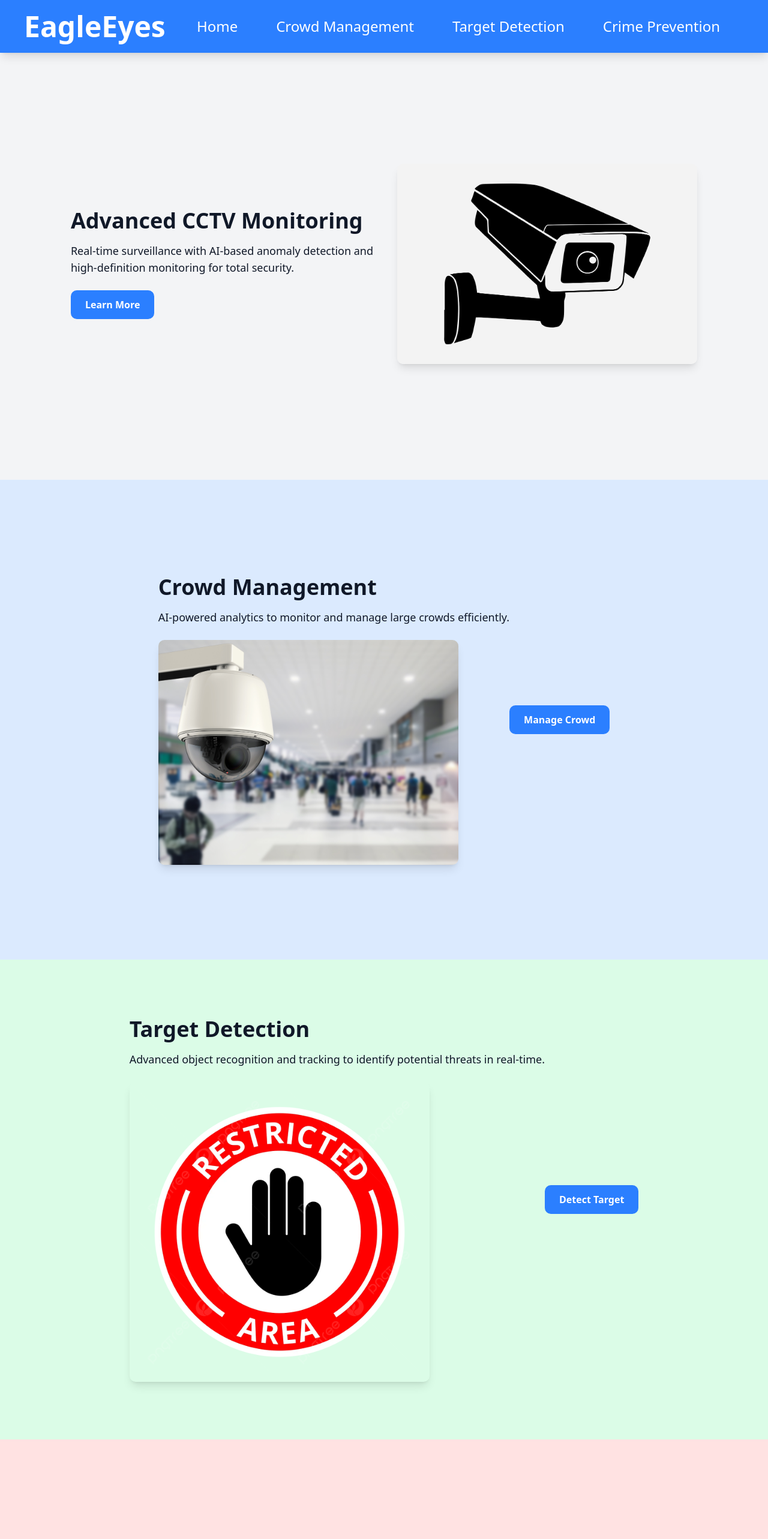
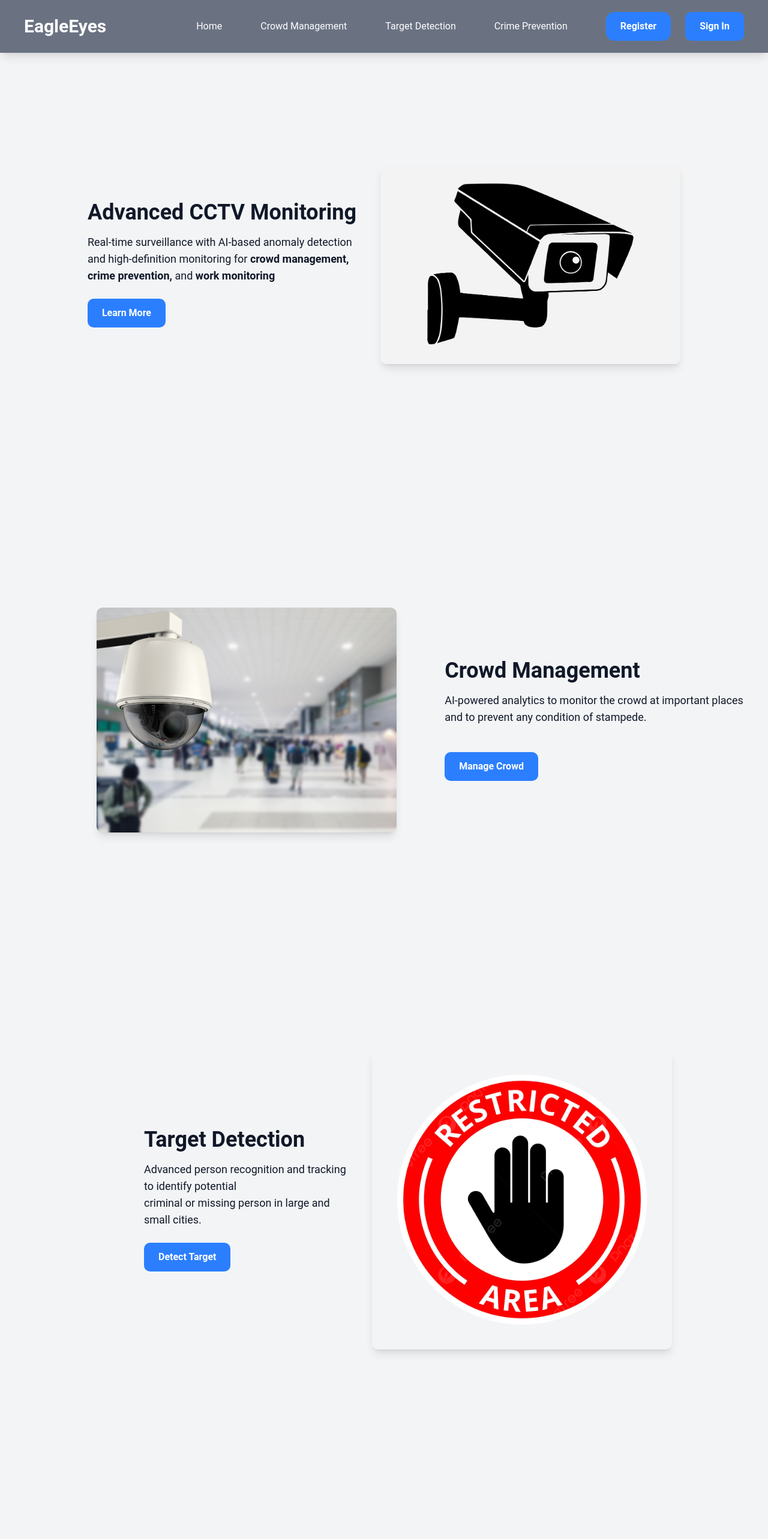
Before and after one commit to SKjustSK/kuruk_pitch, a Next.js app in the folder frontend_infinite_loop/: page /home in a window 1280 px wide. Shown: the top 2566 px of the page at 60% size. Built offline with nearby package versions, Linux system fonts and the light colour scheme.

Commit message:
improved the UI

```diff
--- a/frontend_infinite_loop/package.json
+++ b/frontend_infinite_loop/package.json
@@ -9,6 +9,7 @@
     "lint": "next lint"
   },
   "dependencies": {
+    "@next/font": "^14.2.15",
     "@radix-ui/react-dialog": "^1.1.6",
     "@radix-ui/react-label": "^2.1.2",
     "@radix-ui/react-progress": "^1.1.2",
--- a/frontend_infinite_loop/src/app/globals.css
+++ b/frontend_infinite_loop/src/app/globals.css
@@ -1,3 +1,36 @@
+
+
+/* Define Roboto as default font */
+body {
+  font-family: 'Roboto', sans-serif;
+}
+
+/* Create custom utility classes for different weights */
+.roboto-thin {
+  font-family: 'Roboto', sans-serif;
+  font-weight: 100;
+}
+.roboto-light {
+  font-family: 'Roboto', sans-serif;
+  font-weight: 300;
+}
+.roboto-regular {
+  font-family: 'Roboto', sans-serif;
+  font-weight: 400;
+}
+.roboto-medium {
+  font-family: 'Roboto', sans-serif;
+  font-weight: 500;
+}
+.roboto-bold {
+  font-family: 'Roboto', sans-serif;
+  font-weight: 700;
+}
+.roboto-black {
+  font-family: 'Roboto', sans-serif;
+  font-weight: 900;
+}
+
 @import "tailwindcss";
 @import "tw-animate-css";
 
--- a/frontend_infinite_loop/src/app/home/page.tsx
+++ b/frontend_infinite_loop/src/app/home/page.tsx
@@ -1,7 +1,3 @@
-
-
-
-
 "use client";
 
 import Image from "next/image";
@@ -20,32 +16,38 @@ export default function Home() {
   return (
     <div className="min-h-screen bg-gradient-to-r from-gray-900 to-white-900 text-white">
 
-      <nav className="bg-blue-500 bg-opacity-10 left-0 flex justify-between items-center px-10 py-5 fixed w-full top-0 z-50 shadow-lg">
-        <h1 className="text-5xl font-bold">EagleEyes</h1>
+      <nav className="bg-gray-500 bg-opacity-10 left-0 flex justify-between items-center px-10 py-5 fixed w-full top-0 z-50 shadow-lg">
+        <h1 className="text-3xl font-bold">EagleEyes</h1>
         <div className="flex gap-6">
           <button
             onClick={() => scrollToSection("home")}
-            className="hover:text-black text-2xl mr-10 ml-0"
+            className="hover:text-black text-1xl mr-10 ml-0"
           >
             Home
           </button>
           <button
             onClick={() => scrollToSection("crowd")}
-            className="hover:text-black text-2xl mr-10"
+            className="hover:text-black text-1xl mr-10"
           >
             Crowd Management
           </button>
           <button
             onClick={() => scrollToSection("target")}
-            className="hover:text-black text-2xl mr-10"
+            className="hover:text-black text-1xl mr-10"
           >
             Target Detection
           </button>
           <button
             onClick={() => scrollToSection("crime")}
-            className="hover:text-black text-2xl mr-10"
+            className="hover:text-black text-1xl mr-10"
           >
             Crime Prevention
+          </button>
+          <button className="bg-blue-500 hover:bg-blue-700 text-white font-bold py-3 px-6 rounded-xl border-blue-50">
+            Register
+          </button>
+          <button className="bg-blue-500 hover:bg-blue-700 text-white font-bold py-3 px-6 rounded-lg border-blue-50">
+            Sign In
           </button>
         </div>
       </nav>
@@ -58,8 +60,8 @@ export default function Home() {
         <div className="text-left text-gray-900">
           <h2 className="text-4xl font-bold mb-4">Advanced CCTV Monitoring</h2>
           <p className="text-lg mb-6">
-            Real-time surveillance with AI-based anomaly detection and <br></br>
-            high-definition monitoring for total security.
+            Real-time surveillance with AI-based anomaly detection  <br></br>
+            and high-definition monitoring for <b>crowd management, <br /> crime prevention, </b> and <b>work monitoring</b>
           </p>
           <button className="bg-blue-500 hover:bg-blue-700 text-white font-bold py-3 px-6 rounded-lg">
             Learn More
@@ -80,72 +82,77 @@ export default function Home() {
       {/* Crowd Management section  */}
       <section
         id="crowd"
-        className="flex items-center justify-center h-screen px-10 bg-blue-100"
+        className="flex items-center justify-center h-screen px-10 bg-gray-100"
       >
-        <div className="text-left text-gray-900">
-          <h2 className="text-4xl font-bold mb-4">Crowd Management</h2>
-          <p className="text-lg mb-6">
-            AI-powered analytics to monitor and manage large crowds efficiently.
-          </p>
-          <Image
+        <Image
             src="/crowd3.jpg"
             alt="Crowd Management"
             width={500}
             height={400}
-            className="rounded-lg shadow-lg"
+            className="rounded-lg shadow-lg ml-30"
           />
-        </div>
-        <button className="bg-blue-500 hover:bg-blue-700 text-white font-bold py-3 px-6 rounded-lg">
+        <div className="text-left text-gray-900 ml-20">
+          <h2 className="text-4xl font-bold mb-4">Crowd Management</h2>
+          <p className="text-lg mb-6">
+            AI-powered analytics to monitor the crowd at important places <br /> and to prevent any condition of stampede.
+          </p>
+          <button className="bg-blue-500 hover:bg-blue-700 text-white font-bold py-3 px-6 rounded-lg mr-50 mt-5">
             Manage Crowd
           </button>
+        </div>
+
+
+
       </section>
 
       {/* Target Detection Section */}
       <section
         id="target"
-        className="flex items-center justify-center h-screen px-10 bg-green-100"
+        className="flex items-center justify-center h-screen px-10 bg-gray-100"
       >
-        <div className="text-left text-gray-900">
+        <div className="text-left text-gray-900 ml-50 mr-10">
           <h2 className="text-4xl font-bold mb-4">Target Detection</h2>
           <p className="text-lg mb-6">
-            Advanced object recognition and tracking to identify potential
-            threats in real-time.
+            Advanced person recognition and tracking to identify potential <br />
+            criminal or missing person in large and small cities.
           </p>
+          <button className="bg-blue-500 hover:bg-blue-700 text-white font-bold py-3 px-6 rounded-lg">
+            Detect Target
+          </button>
+        </div>
+
           <Image
             src="/rArea.png"
             alt="Target Detection"
             width={500}
             height={400}
-            className="rounded-lg shadow-lg"
+            className="rounded-lg shadow-lg mr-30"
           />
-        </div>
-        <button className="bg-blue-500 hover:bg-blue-700 text-white font-bold py-3 px-6 rounded-lg">
-            Detect Target
-          </button>
       </section>
 
       {/* Crime Prevention Section */}
       <section
         id="crime"
-        className="flex items-center justify-center h-screen px-10 bg-red-100"
+        className="flex items-center justify-center h-screen px-10 bg-gray-100"
       >
-        <div className="text-left text-gray-900">
-          <h2 className="text-4xl font-bold mb-4">Crime Prevention</h2>
-          <p className="text-lg mb-6">
-            Real-time analysis of surveillance footage to prevent criminal
-            activities before they occur.
-          </p>
-          <Image
+        <Image
             src="/crime.jpeg"
             alt="Crime Prevention"
             width={500}
             height={400}
             className="rounded-lg shadow-lg"
           />
-        </div>
-        <button className="bg-blue-500 hover:bg-blue-700 text-white font-bold py-3 px-6 rounded-lg">
+        <div className="text-left text-gray-900 ml-20">
+          <h2 className="text-4xl font-bold mb-4">Crime Prevention</h2>
+          <p className="text-lg mb-6">
+            Real-time checking of the crimes and send alerts to the <br /> concerned authorities regarding it.
+            Also locate <br /> the position of it in the map.
+          </p>
+          <button className="bg-blue-500 hover:bg-blue-700 text-white font-bold py-3 px-6 rounded-lg">
             Prevent Crime
           </button>
+        </div>
+
       </section>
     </div>
   );
```
Also changed, not shown: 1 other file (tests, documents, lock files or other folders).
